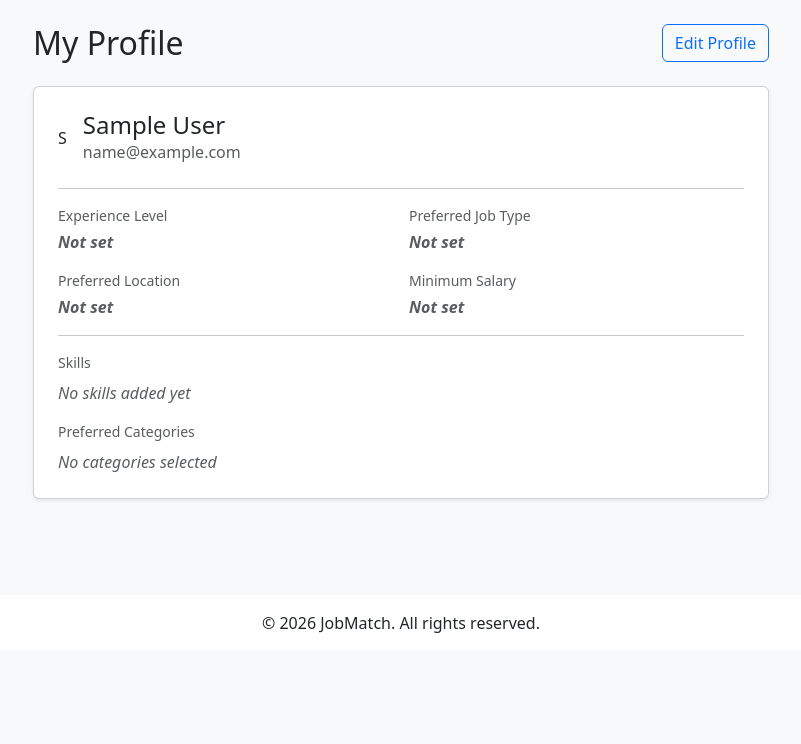
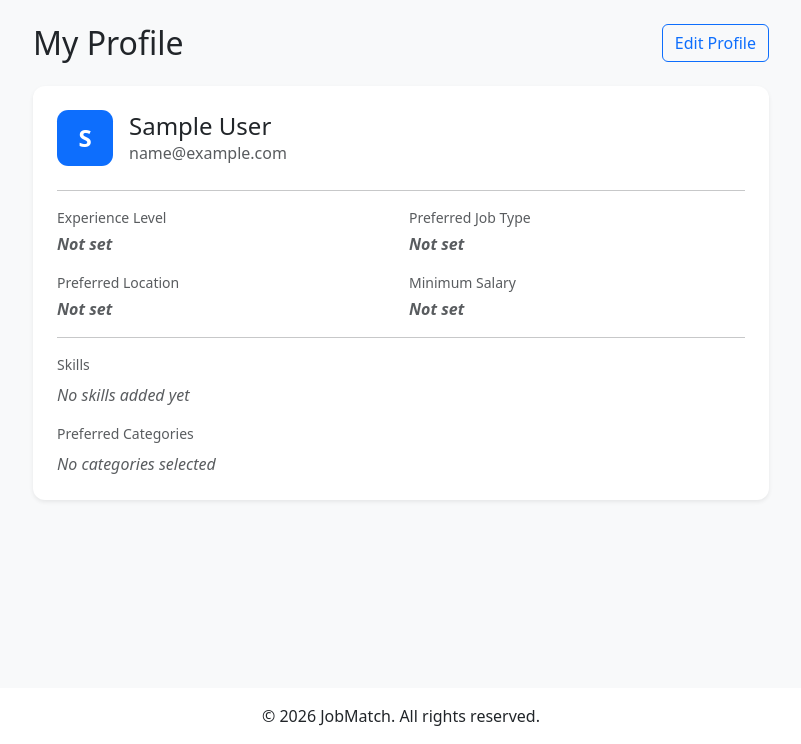
Before and after one commit to jwamani/job_recommendation_engine, a Django app: page /accounts/profile/ in a window 1280 px wide. Shown: the part 56-800 px from the top of the page, without its empty margins (239-1040 px from the left). Run offline with Django 5.2, Linux system fonts and the light colour scheme; the visitor is signed in with stand-in values (Sample User, id 1); data comes from the database, SQL or seed files in the repository.

Commit message:
added styling to the profile avatar and footer

```diff
--- a/job_recommendation_engine/settings.py
+++ b/job_recommendation_engine/settings.py
@@ -126,4 +126,5 @@ STATIC_URL = '/static/'
 STATICFILES_DIRS = [BASE_DIR / 'static']
 
 LOGIN_URL = 'accounts:login'
-LOGIN_REDIRECT_URL = 'jobs:list'
+LOGIN_REDIRECT_URL = 'jobs:job_list'
+LOGOUT_REDIRECT_URL = 'jobs:job_list'
--- a/static/css/styles.css
+++ b/static/css/styles.css
@@ -3,7 +3,29 @@ body {
   background-color: #f8f9fa;
 }
 
-
 #footer {
     text-align: center;
+    position: absolute;
+    bottom: 0;
+    width: 100%;
 }
+
+/* Profile page */
+.profile-card {
+    border: none;
+    border-radius: 12px;
+}
+
+.profile-avatar {
+    width: 56px;
+    height: 56px;
+    border-radius: 20%;
+    background-color: #0d6efd;
+    color: #fff;
+    display: flex;
+    align-items: center;
+    justify-content: center;
+    font-size: 1.5rem;
+    font-weight: 600;
+    flex-shrink: 0;
+}
```
